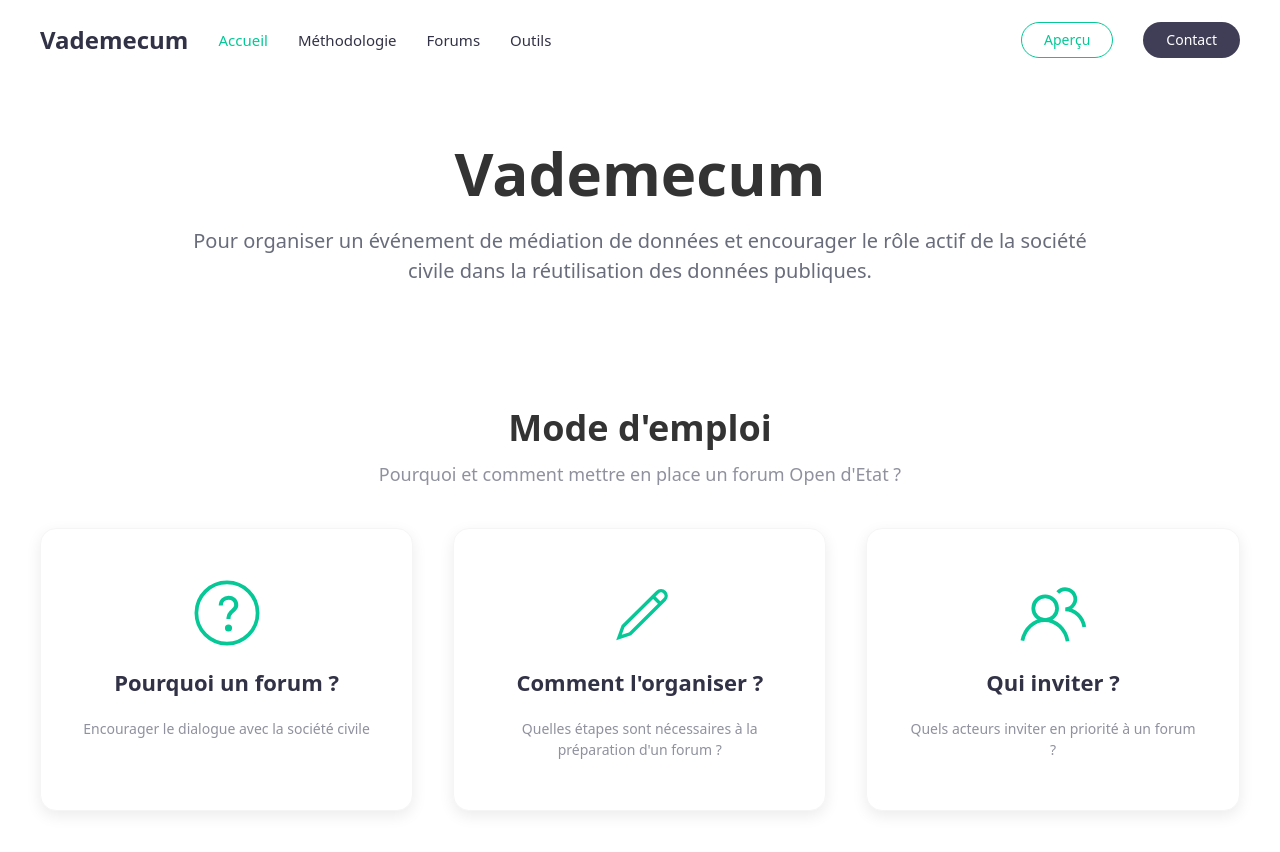
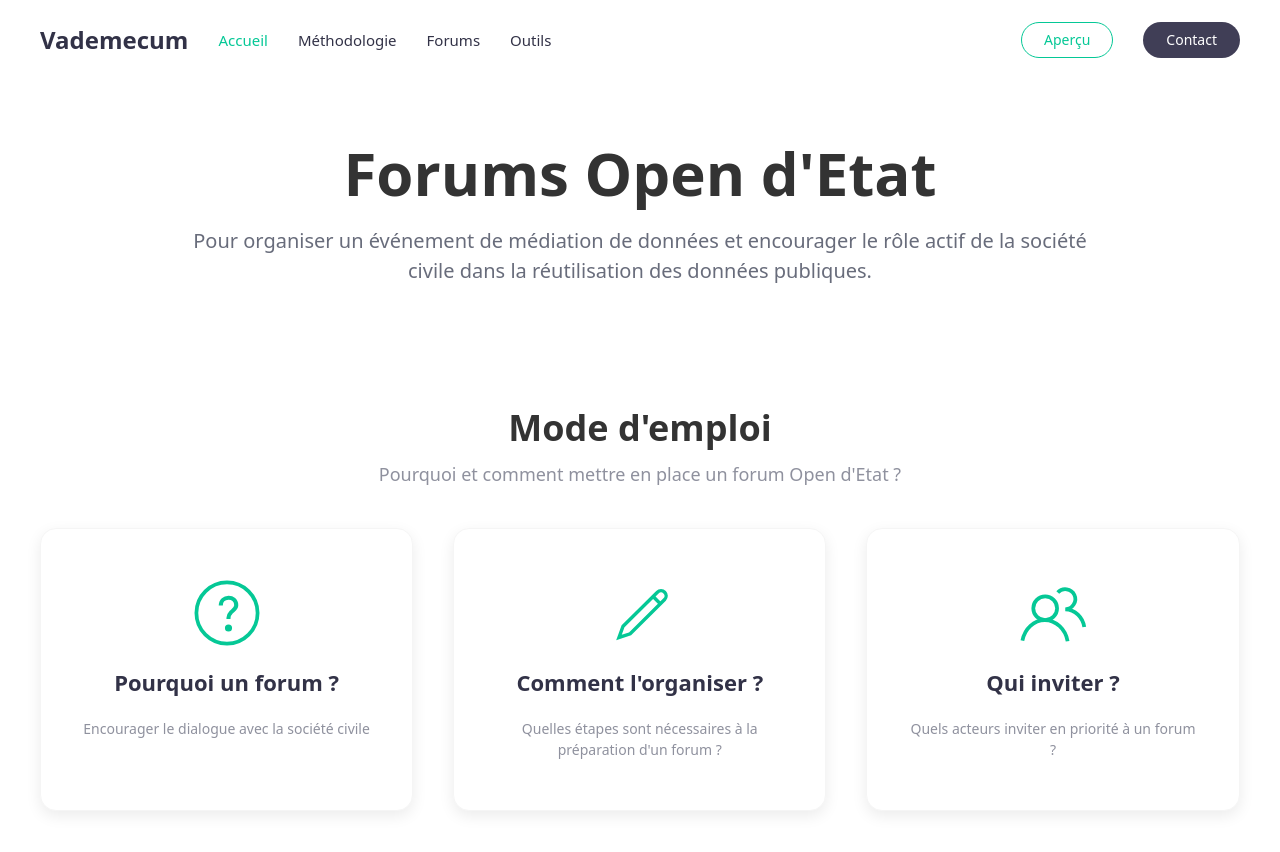
Before and after one commit to datactivist/vademecum, a Jekyll site: the page built from index.md, in a window 1280 px wide and 900 px high. Shown: the top 852 px of the window. Built offline with Jekyll 4.4.1, drawn with Linux system fonts in a browser that asks for light colours.

Commit message:
Update index.md

```diff
--- a/index.md
+++ b/index.md
@@ -2,7 +2,7 @@
 layout: page
 width: expand
 hero:
-    title: Vademecum
+    title: Forums Open d'Etat
     subtitle: Pour organiser un événement de médiation de données et encourager le rôle actif de la société civile dans la réutilisation des données publiques.
     image:
     search: false
```
